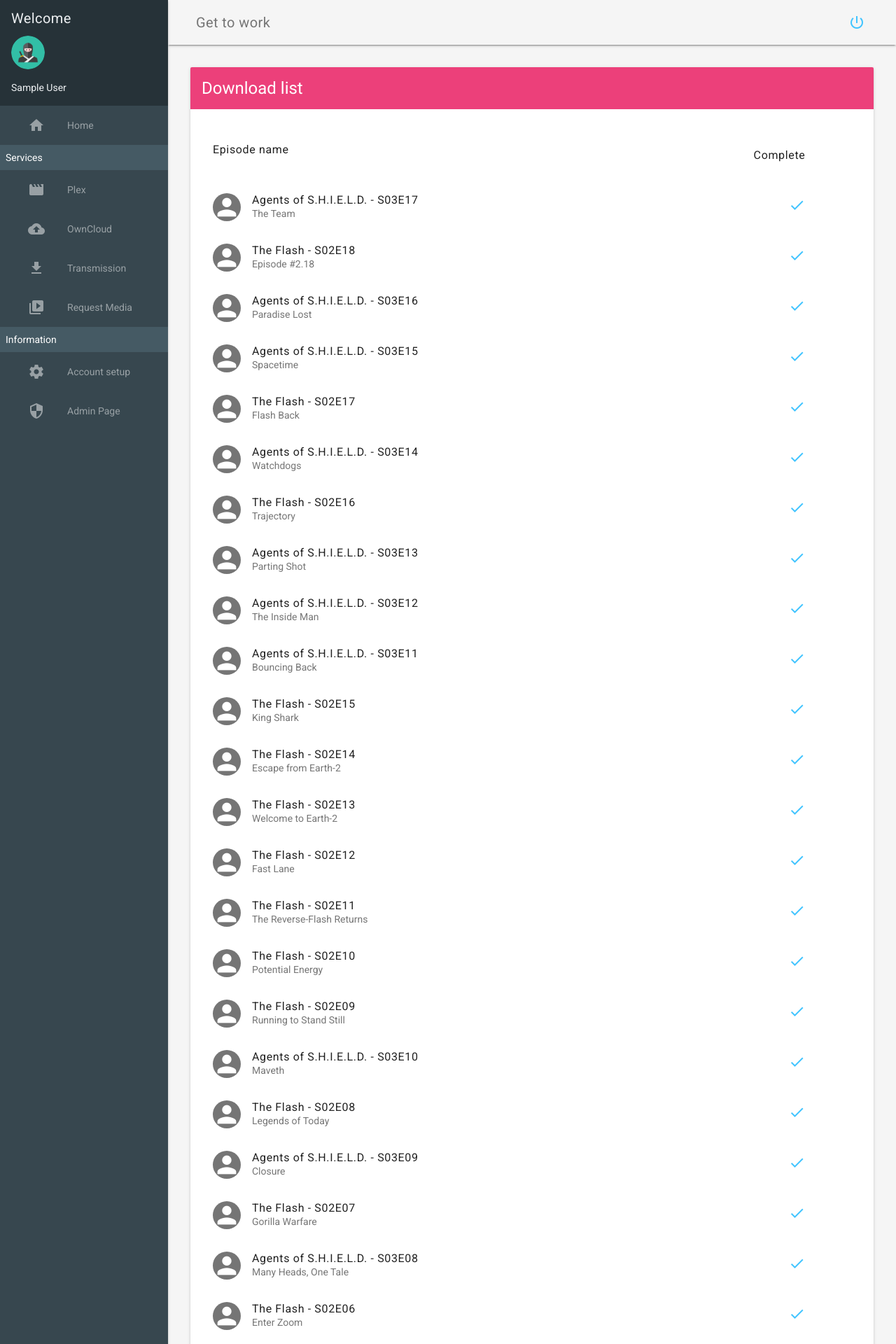
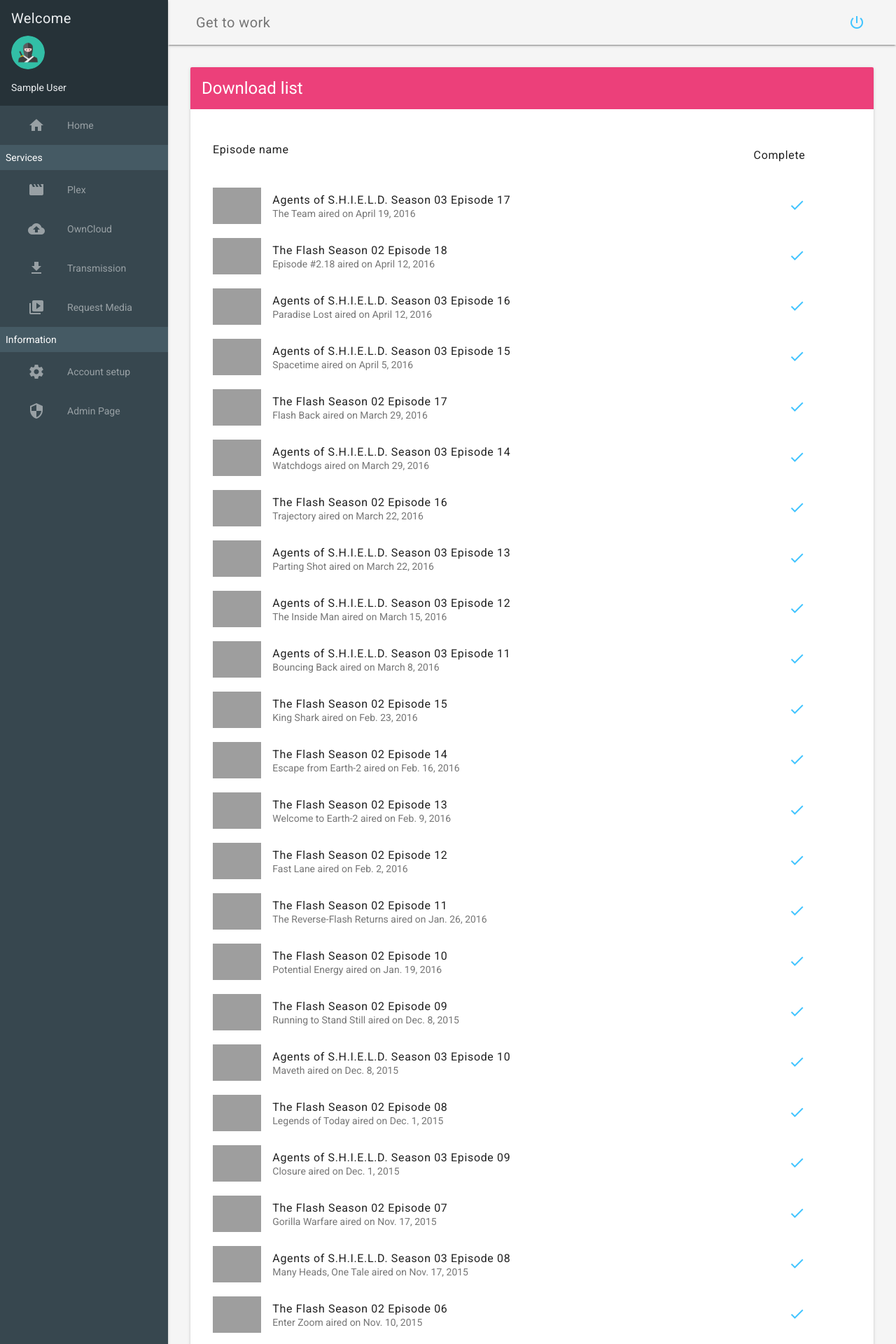
Before and after one commit to jorgii/lebaguette, a Django app: page /requestmedia/episodes/ in a window 1280 px wide. Shown: the top 1920 px of the page at 70% size. Run offline with Django 3.2, Linux system fonts and the light colour scheme; the visitor is signed in with stand-in values (Sample User, id 1); data comes from the database, SQL or seed files in the repository; parts of the project's set-up code (start-up, migrations or seed data) failed here and were passed over; some libraries are stand-ins or nearby versions; grey boxes are pictures that could not be loaded.

Commit message:
update episodes html

```diff
--- a/lebaguette/templates/requestmedia/episodes.html
+++ b/lebaguette/templates/requestmedia/episodes.html
@@ -35,12 +35,12 @@
                 </li>
                 {% for episode in episodes %}
                 <li class="mdl-list__item mdl-list__item--two-line">
+                  <img class="poster__image" src="{% static "images/poster_placeholder.jpg" %}" alt="{{episode.season.tv_show.title}} poster" height="130%">
                   <span class="mdl-list__item-primary-content">
-                    <i class="material-icons mdl-list__item-avatar">person</i>
                     <span>
-                        {{episode.season.tv_show.title}} - S{% if episode.season.season_number <= 9 %}0{% endif %}{{episode.season.season_number}}E{% if episode.episode_number <= 9 %}0{% endif %}{{episode.episode_number}}
+                        {{episode.season.tv_show.title}} Season {% if episode.season.season_number <= 9 %}0{% endif %}{{episode.season.season_number}} Episode {% if episode.episode_number <= 9 %}0{% endif %}{{episode.episode_number}}
                     </span>
-                    <span class="mdl-list__item-sub-title">{{episode.episode_title}}</span>
+                    <span class="mdl-list__item-sub-title">{{episode.episode_title}} aired on {{episode.episode_released}}</span>
                   </span>
                   <span class="mdl-list__item-secondary-content">
                     <a class="list__item-secondary-action" href="#"><i class="material-icons">check</i></a>
```
